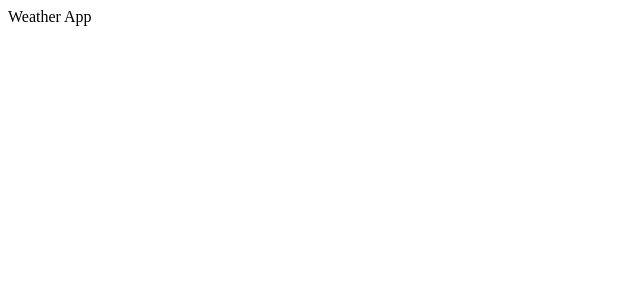
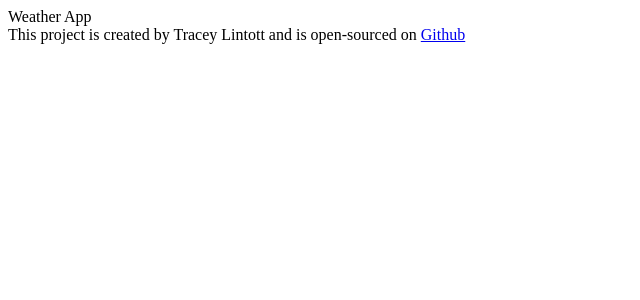
Before and after one commit to TLintott/weather-app-react, a React (Create React App) app: page / in a window 1280 px wide. Shown: the top 300 px of the page, without its empty margins (0-640 px from the left). Built offline with nearby package versions, Linux system fonts and the light colour scheme.

Commit message:
added the github link

```diff
--- a/src/App.js
+++ b/src/App.js
@@ -5,6 +5,10 @@ export default function App() {
   return (
     <div className="App">
       Weather App
+      <footer>
+      This project is created by Tracey Lintott and is open-sourced on {" "}
+      <a href="https://github.com/TLintott/weather-app-react" target='blank'>Github</a>
+    </footer>
     </div>
   );
 }
```
